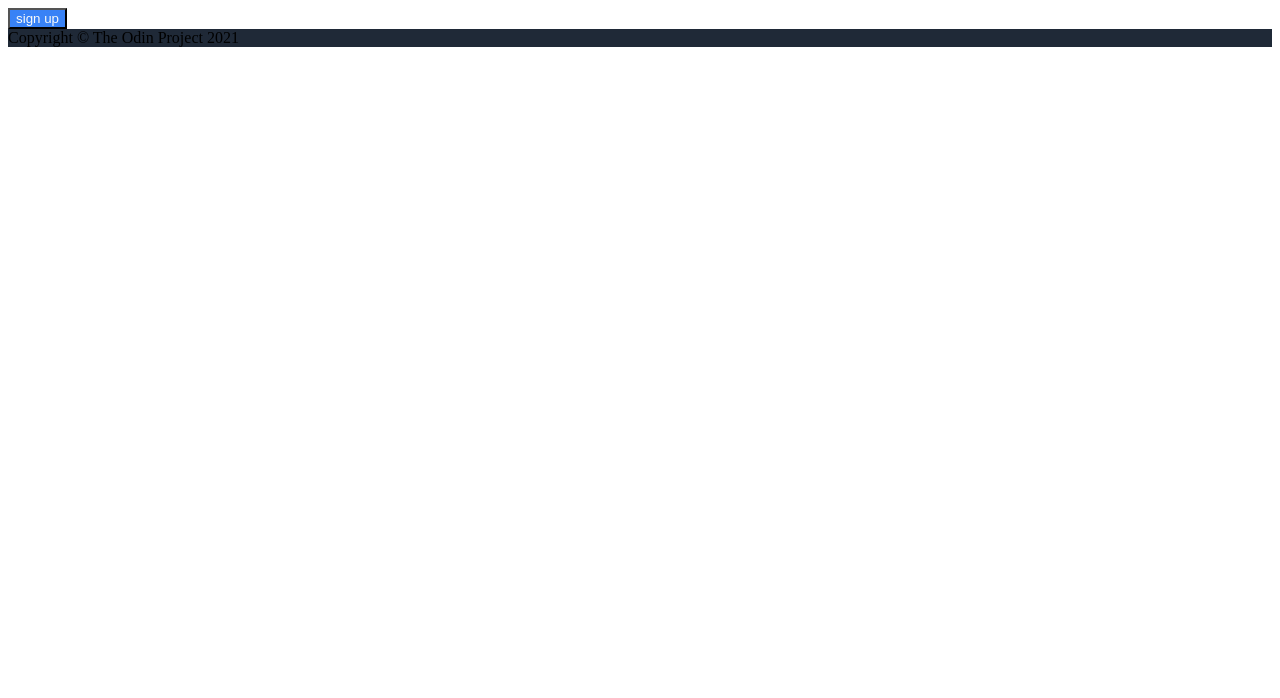
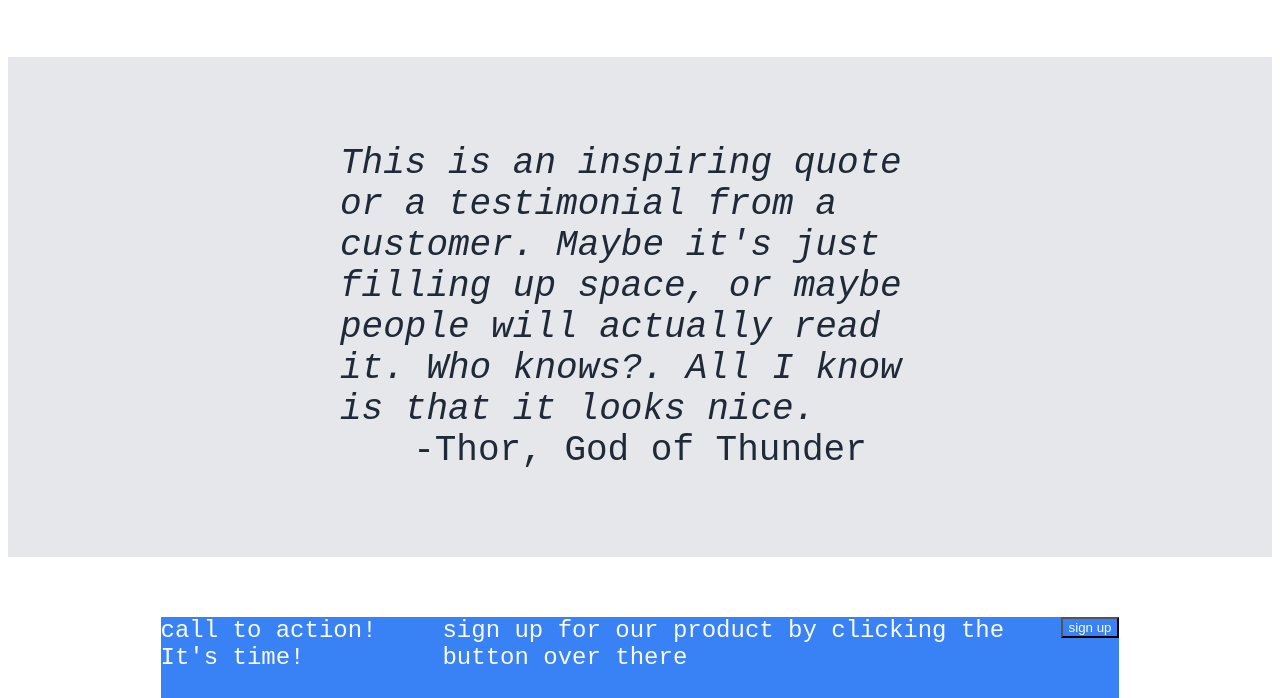
Before and after one commit to Ose-Augustine/landing-page, a plain HTML site: page index.html in a window 1280 px wide. Shown: the part 539-1237 px from the top of the page. Before the commit the page ends 800 px from the top, so only its background shows below. Drawn offline with Linux system fonts and the light colour scheme.

Commit message:
containers complete. index.html modified

```diff
--- a/index.html
+++ b/index.html
@@ -49,10 +49,11 @@
         </div>
     </div>
     <div class="container3">
-        <div><em>This is an inspiring quote or a testimonial from a customer. Maybe it's just filling up space,
+        <div class="italics"><em>This is an inspiring quote or a testimonial from a customer. Maybe it's just filling up space,
             or maybe people will actually read it. Who knows?. All I know is that it looks nice.</em>
         </div>
-        <div>-Thor, God of Thunder</div>
+        <div><bold>-Thor, God of Thunder</bold></div>
+    </div>
     <div class="container4">
         <div class="box1">
             <div>call to action! It's time!</div>
--- a/styles.css
+++ b/styles.css
@@ -1,7 +1,13 @@
+body{
+    font-family:'Courier New', Courier, monospace;
+    display:flex;
+    flex-direction:column;
+}
 
 .container1,
 footer{
     background-color:#1F2937;
+    color:#F9FAF8;
 }
 
 .container1{
@@ -62,6 +68,7 @@ button{
     display:flex;
     flex-direction:column;
     align-items:center;
+    margin:60px;
 }
 .header{
     font-size:36px;
@@ -73,3 +80,24 @@ button{
     display:flex;
     width:600px;
 }
+.container3{
+    background-color:#E5E7EB;
+    color:#1F2937;
+    font-size:36px;
+    display:flex;
+    flex-direction:column;
+    align-items:center;
+    padding:86px;
+    margin-bottom:60px;
+}
+.italics{
+    align-self:center;
+    width:600px;
+}
+.container4{
+    background-color:#3882F6;
+    display:flex;
+    align-self:center;
+    align-items:center;
+    margin-bottom:60px;
+}
```
